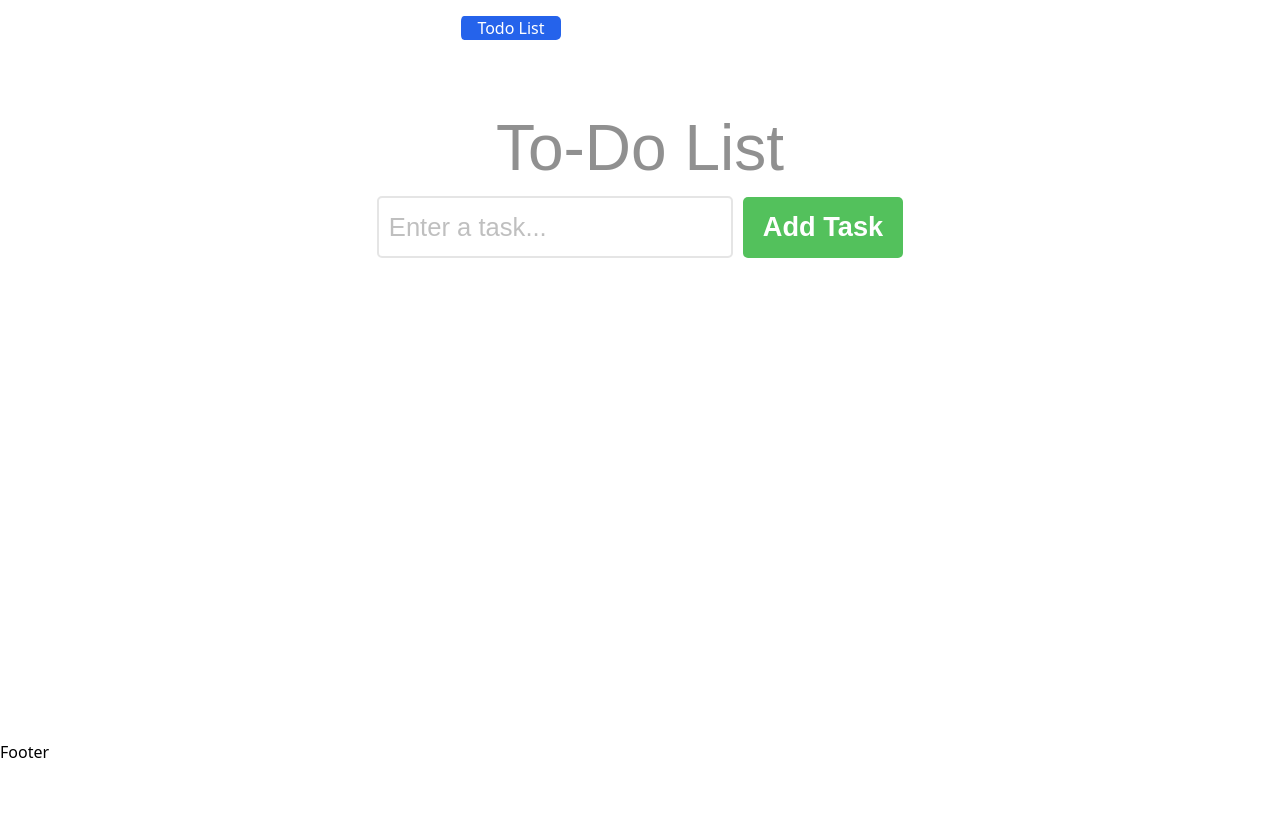
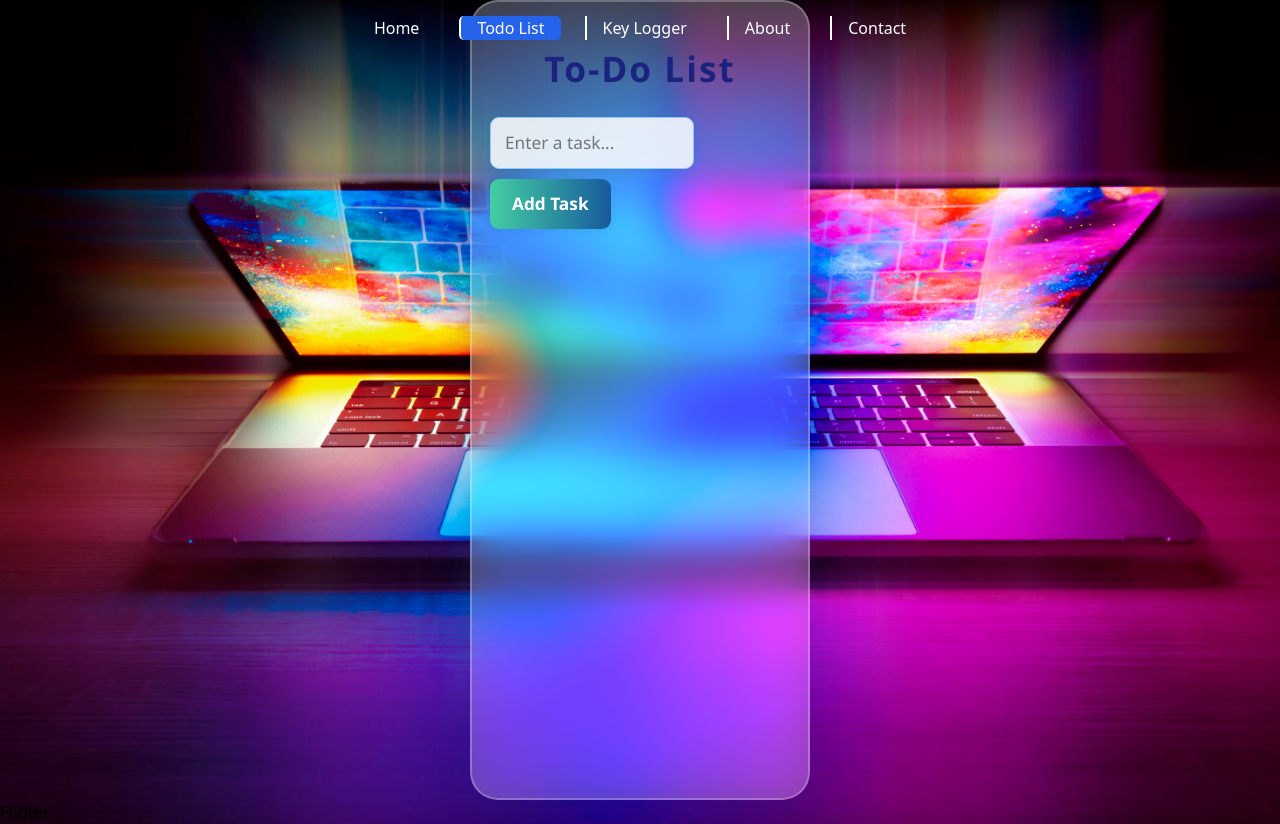
Before and after one commit to MahmoodHamidi/01aufgabe-backend, a React (Vite) app: page /todo in a window 1280 px wide. Before the commit the page ends 800 px from the top, so only its background shows below. Built offline with nearby package versions, Linux system fonts and the light colour scheme.

Commit message:
refactor: enhance styling and layout for KeyLogger and TodoList components

```diff
--- a/src/pages/KeyLogger.jsx
+++ b/src/pages/KeyLogger.jsx
@@ -25,7 +25,7 @@ const KeyLogger = () => {
   }, []);
 
   return (
-    <div className="h-screen flex justify-center items-center background">
+    <div className="h-screen flex justify-center items-center ">
       <div className=" text-center w-300 h-100 backdrop-blur bg-white/30 rounded-lg shadow-lg">
         <p className=" m-6 text-2xl font-mono font-bold">
           The key you pressed: {keyInfo.key}
--- a/src/pages/TodoList.jsx
+++ b/src/pages/TodoList.jsx
@@ -4,7 +4,6 @@ import { MdDeleteForever } from "react-icons/md";
 import "./ToduList.css";
 
 const TodoList = () => {
-  // مقدار اولیه از localStorage خوانده می‌شود
   const [tasks, setTasks] = useState(() => {
     const savedTasks = JSON.parse(localStorage.getItem("tasks"));
     return savedTasks || [];
@@ -12,7 +11,6 @@ const TodoList = () => {
 
   const [newTask, setNewTask] = useState("");
 
-  // ذخیره‌ی تغییرات در localStorage
   useEffect(() => {
     localStorage.setItem("tasks", JSON.stringify(tasks));
   }, [tasks]);
@@ -62,7 +60,7 @@ const TodoList = () => {
   }
 
   return (
-    <div className="to-do-list">
+    <div className="to-do-list background">
       <h1>To-Do List</h1>
       <div>
         <input
@@ -80,8 +78,6 @@ const TodoList = () => {
         {tasks.map((task, index) => (
           <li key={index}>
             <span className="text">{task}</span>
-            {console.log(task)}
-
             <button className="delete-button" onClick={() => deleteTask(index)}>
               Delete <MdDeleteForever />
             </button>
--- a/src/pages/ToduList.css
+++ b/src/pages/ToduList.css
@@ -1,78 +1,161 @@
+/* بکگراند فقط روی body */
+body {
+  background: linear-gradient(120deg, #a1c4fd 0%, #c2e9fb 100%);
+  background-image: url("/laptop.jpg");
+  background-size: cover;
+  background-position: center;
+  background-repeat: no-repeat;
+  min-height: 100vh;
+  margin: 0;
+  padding: 0;
+}
+
+/* کارت todo-list با استایل متفاوت و بلور */
 .to-do-list {
-  font-family: Arial, Helvetica, sans-serif;
-  text-align: center;
-  margin-top: 100px;
-  background-color: white;
-  width: 100vw;
-  height: 80vh;
+  font-family: "Vazirmatn", "Segoe UI", Arial, Helvetica, sans-serif;
+  background: rgba(255, 255, 255, 0.25);
+  box-shadow: 0 12px 32px 0 rgba(31, 38, 135, 0.18);
+  border-radius: 28px;
+  backdrop-filter: blur(22px) saturate(170%);
+  -webkit-backdrop-filter: blur(22px) saturate(170%);
+  width: 38vw; /* عرض کمتر */
+  max-width: 340px; /* عرض کمتر */
+  min-width: 200px;
+  min-height: 80vh; /* طول بیشتر */
+  padding: 40px 18px 40px 18px;
+  display: flex;
+  flex-direction: column;
+  align-items: center;
+  border: 2.5px solid rgba(255, 255, 255, 0.25);
+  transition: box-shadow 0.3s;
+  margin: 0 auto;
 }
+
+.to-do-list:hover {
+  box-shadow: 0 16px 40px 0 rgba(31, 38, 135, 0.22);
+}
+
 h1 {
-  font-size: 4rem;
-  color: hsla(0, 1%, 13%, 0.5);
+  font-size: 2.2rem;
+  color: #1a237e;
+  margin-bottom: 22px;
+  letter-spacing: 2px;
+  font-weight: 700;
 }
-button {
-  font-size: 1.7rem;
-  font-weight: bold;
-  padding: 10px 20px;
-  color: white;
+
+input[type="text"] {
+  font-size: 1.08rem;
+  padding: 12px 14px;
+  border: 1.5px solid #90caf9;
+  border-radius: 9px;
+  outline: none;
+  width: 68%;
+  margin-right: 10px;
+  background: rgba(255, 255, 255, 0.85);
+  transition: border 0.2s, box-shadow 0.2s;
+  box-shadow: 0 1px 4px 0 rgba(31, 38, 135, 0.07);
+}
+
+input[type="text"]:focus {
+  border: 1.5px solid #1976d2;
+  box-shadow: 0 2px 8px 0 rgba(25, 118, 210, 0.13);
+}
+
+.add-button {
+  background: linear-gradient(90deg, #43cea2 0%, #185a9d 100%);
+  color: #fff;
+  font-weight: 600;
   border: none;
-  border-radius: 5px;
+  border-radius: 9px;
+  padding: 12px 22px;
   cursor: pointer;
-  transition: background-color 0.5 ease;
+  font-size: 1.08rem;
+  margin-top: 10px;
+  transition: background 0.2s, transform 0.1s;
+  box-shadow: 0 2px 8px 0 rgba(31, 38, 135, 0.09);
 }
-.add-button {
-  background-color: hsl(125, 47%, 54%);
-  margin-left: 10px;
+
+.add-button:hover {
+  background: linear-gradient(90deg, #185a9d 0%, #43cea2 100%);
+  transform: translateY(-2px) scale(1.05);
 }
-.add-button:hover {
-  background-color: hsl(125, 47%, 44%);
+
+ol {
+  padding: 0;
+  margin: 28px 0 0 0;
+  list-style: decimal inside;
+  width: 100%;
 }
-.delete-button {
+
+li {
+  background: rgba(255, 255, 255, 0.82);
+  margin-bottom: 14px;
+  padding: 14px 12px;
+  border-radius: 10px;
   display: flex;
   align-items: center;
+  box-shadow: 0 1px 6px 0 rgba(31, 38, 135, 0.09);
+  font-size: 1.12rem;
+  transition: box-shadow 0.2s;
+  border: 1px solid #e3eafc;
+}
 
-  background-color: hsl(10, 90%, 50%);
+li:hover {
+  box-shadow: 0 4px 16px 0 rgba(31, 38, 135, 0.13);
 }
-.delete-button:hover {
-  background-color: hsl(10, 90%, 40%);
+
+.text {
+  flex: 1;
+  color: #263238;
+  word-break: break-word;
+  font-weight: 500;
 }
-.move-button {
-  background-color: hsl(207, 90%, 64%);
-}
-.move-button:hover {
-  background-color: hsl(207, 90%, 54%);
-}
-input[type="text"] {
-  font-size: 1.6rem;
-  padding: 10px;
-  border: 2px solid hsla(0, 0%, 80%, 0.5);
-  border-radius: 5px;
-  color: hsla(0, 0%, 0%, 0.5);
-}
-ol {
-  padding: 0;
-  width: 70%;
-  margin: auto;
-  margin-top: 20px;
-}
-li {
-  font-size: 2rem;
-  font-weight: bold;
-  padding: 15px;
-  background-color: hsl(0, 0%, 97%);
-  margin-bottom: 10px;
-  border: 3px solid hsl(0, 0%, 85%, 0.75);
-  border-radius: 5px;
+
+.move-button,
+.delete-button {
+  background: none;
+  border: none;
+  margin-left: 7px;
+  font-size: 1.25rem;
+  cursor: pointer;
+  transition: color 0.2s, transform 0.1s, background 0.2s;
+  color: #1976d2;
+  border-radius: 50%;
+  padding: 7px;
   display: flex;
   align-items: center;
+  justify-content: center;
 }
-.text {
-  flex: 1;
-  color: black;
+
+.move-button:hover {
+  color: #43cea2;
+  background: #e3f2fd;
+  transform: scale(1.15);
 }
-.move-button,
+
 .delete-button {
-  padding: 8px 12px;
-  font-size: 1.4rem;
-  margin-left: 10px;
+  color: #e53935;
 }
+
+.delete-button:hover {
+  background: #ffebee;
+  color: #b71c1c;
+  transform: scale(1.15);
+}
+
+/* موبایل */
+@media (max-width: 600px) {
+  .to-do-list {
+    width: 97vw;
+    min-height: 70vh;
+    padding: 14px 4px 14px 4px;
+    border-radius: 14px;
+  }
+  input[type="text"] {
+    width: 55%;
+    font-size: 0.98rem;
+  }
+  h1 {
+    font-size: 1.4rem;
+  }
+}
```
